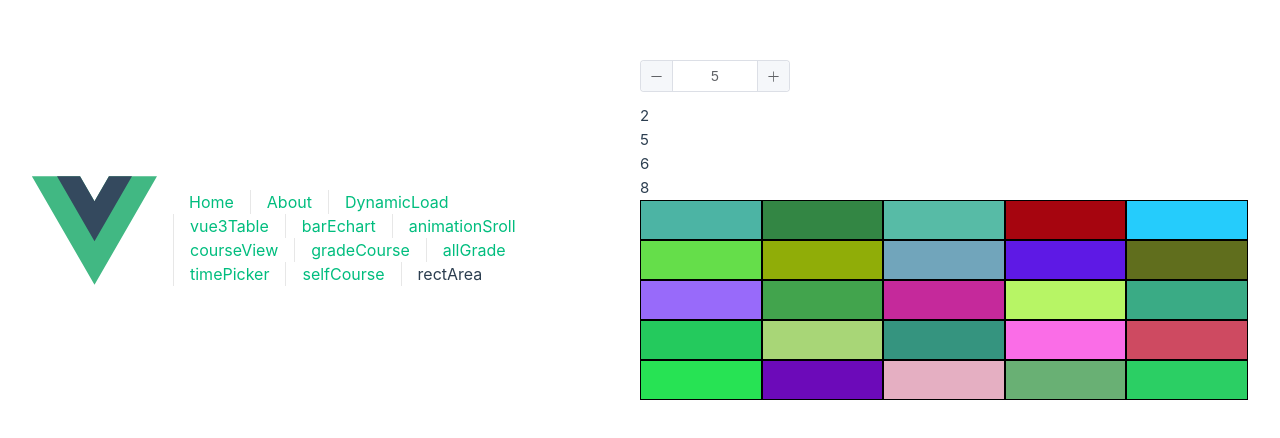
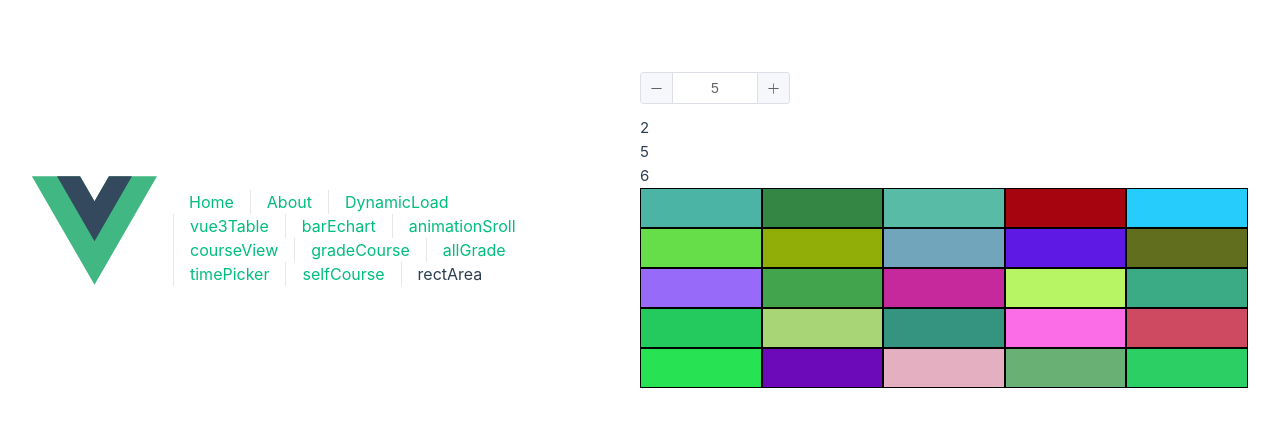
Before and after one commit to yepi-bit/vue3badou, a Vue app: page /rectArea in a window 1280 px wide. Shown: the part 170-608 px from the top of the page. Built offline with nearby package versions, Linux system fonts and the light colour scheme.

Commit message:
test数据

```diff
--- a/src/views/rectArea.vue
+++ b/src/views/rectArea.vue
@@ -4,7 +4,6 @@
     <div>2</div>
     <div>5</div>
     <div>6</div>
-    <div>8</div>
     <div class="container" :style="{ gridTemplateColumns: `repeat(${sideLength}, 1fr)` }">
       <div v-for="(area, index) in areas" :key="index" class="sub-square" :style="{ backgroundColor: area.color, gridArea: area.gridArea }"></div>
     </div>
```
